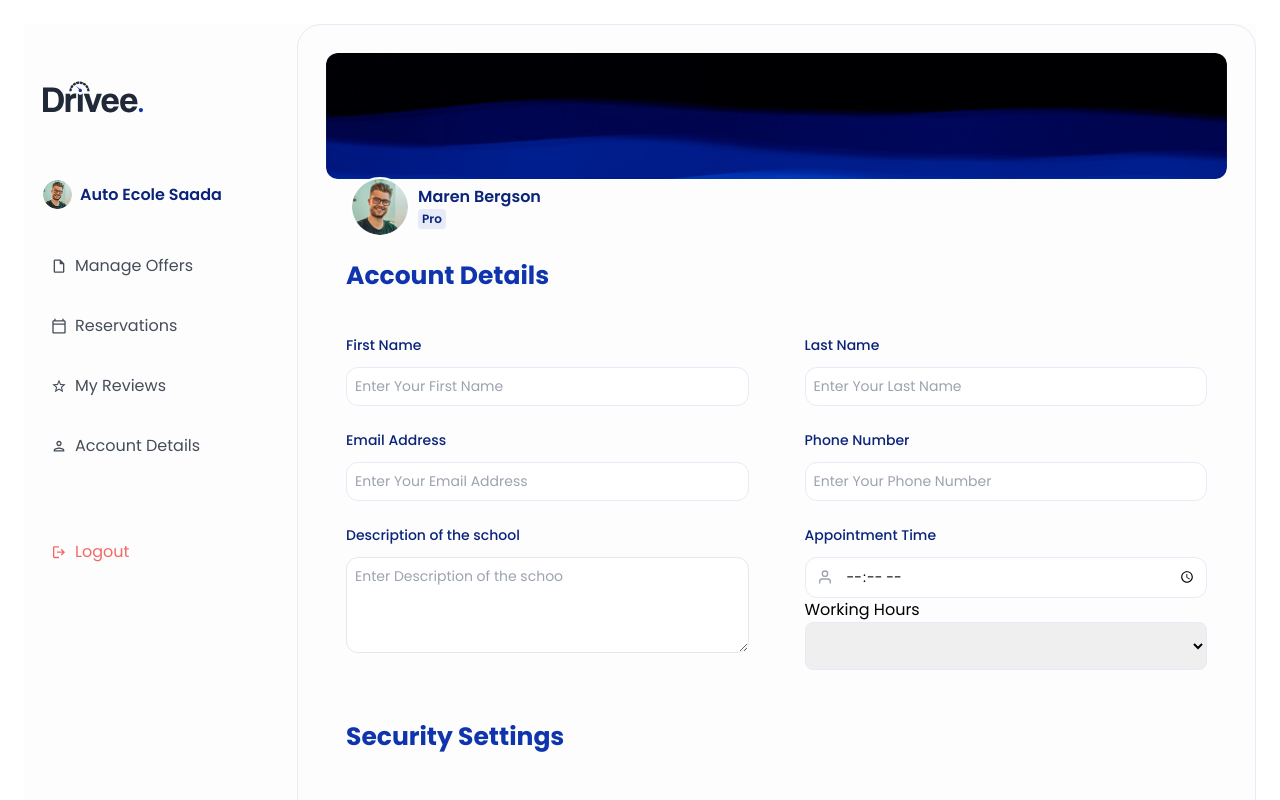
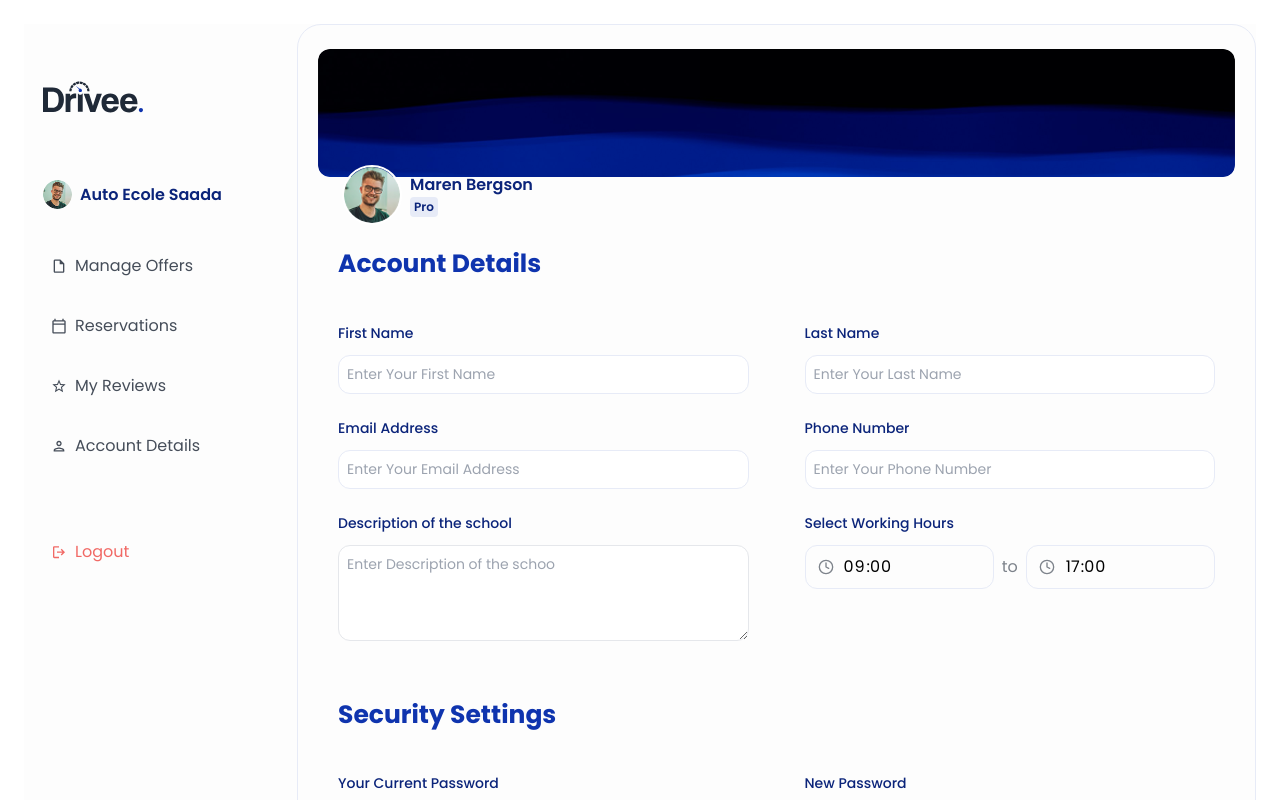
Before and after one commit to WESthhhhh/drivee-frontend, a React (Vite) app: page /school-info in a window 1280 px wide. Shown: the top 800 px of the page. Built offline with nearby package versions, Linux system fonts and the light colour scheme; no server answers.

Commit message:
Added TimeRangeInput component and updated InfoUpdate component to use it

```diff
--- a/package.json
+++ b/package.json
@@ -16,11 +16,14 @@
     "lucide-react": "^0.487.0",
     "prop-types": "^15.8.1",
     "react": "^19.0.0",
+    "react-clock": "^5.1.0",
+    "react-datepicker": "^8.3.0",
     "react-dom": "^19.0.0",
     "react-hook-form": "^7.55.0",
     "react-icons": "^5.5.0",
     "react-router-dom": "^7.3.0",
     "react-spinners": "^0.16.1",
+    "react-time-picker": "^7.0.0",
     "react-toastify": "^11.0.5",
     "swiper": "^11.2.6"
   },
--- a/src/components/UI/formInputs.jsx
+++ b/src/components/UI/formInputs.jsx
@@ -1,5 +1,8 @@
 import React from "react";
-import { FiEye, FiEyeOff, FiLock, FiMail, FiFile, FiUser } from "react-icons/fi";
+import TimePicker from 'react-time-picker';
+import 'react-time-picker/dist/TimePicker.css';
+import 'react-clock/dist/Clock.css';
+import { FiEye, FiEyeOff, FiLock, FiMail, FiFile, FiUser, FiClock } from "react-icons/fi";
 
 export const PrimaryInput = ({
     label,
@@ -12,10 +15,10 @@ export const PrimaryInput = ({
   }) => {
       const getIcon = () => {
           switch(icon) {
-              case 'user': return <FiUser className="w-4 h-4 text-gray-400" />;
-              case 'lock': return <FiLock className="w-4 h-4 text-gray-400" />;
-              case 'mail': return <FiMail className="w-4 h-4 text-gray-400" />;
-              case 'file': return <FiFile className="w-4 h-4 text-gray-400" />;
+              case 'user': return <FiUser className="w-4 h-4 text-inputtext" />;
+              case 'lock': return <FiLock className="w-4 h-4 text-inputtext" />;
+              case 'mail': return <FiMail className="w-4 h-4 text-inputtext" />;
+              case 'file': return <FiFile className="w-4 h-4 text-inputtext" />;
               default: return null;
           }
       };
@@ -62,7 +65,7 @@ export const PasswordInput = ({ label, placeholder, error = null, succes = null,
 
                 {/* <button
                     type="button"
-                    className="absolute inset-y-0 right-0 flex items-center pr-3 text-gray-400 hover:text-gray-600 focus:outline-none"
+                    className="absolute inset-y-0 right-0 flex items-center pr-3 text-inputtext hover:text-gray-600 focus:outline-none"
                     onClick={() => setShowPassword(!showPassword)}
                     aria-label={showPassword ? "Hide password" : "Show password"}
                 >
@@ -114,10 +117,10 @@ export const EmailInput = ({
 export const SecondaryInput = ({ label, placeholder, type = "text", icon = null }) => {
     const getIcon = () => {
         switch(icon) {
-            case 'user': return <FiUser className="w-4 h-4 text-gray-400" />;
-            case 'lock': return <FiLock className="w-4 h-4 text-gray-400" />;
-            case 'mail': return <FiMail className="w-4 h-4 text-gray-400" />;
-            case 'file': return <FiFile className="w-4 h-4 text-gray-400" />;
+            case 'user': return <FiUser className="w-4 h-4 text-inputtext" />;
+            case 'lock': return <FiLock className="w-4 h-4 text-inputtext" />;
+            case 'mail': return <FiMail className="w-4 h-4 text-inputtext" />;
+            case 'file': return <FiFile className="w-4 h-4 text-inputtext" />;
             default: return null;
         }
     };
@@ -144,10 +147,10 @@ export const SecondaryInput = ({ label, placeholder, type = "text", icon = null
 export const DisableInput = ({ label, placeholder, type = "text", icon = null }) => {
     const getIcon = () => {
         switch(icon) {
-            case 'user': return <FiUser className="w-4 h-4 text-gray-400" />;
-            case 'lock': return <FiLock className="w-4 h-4 text-gray-400" />;
-            case 'mail': return <FiMail className="w-4 h-4 text-gray-400" />;
-            case 'file': return <FiFile className="w-4 h-4 text-gray-400" />;
+            case 'user': return <FiUser className="w-4 h-4 text-inputtext" />;
+            case 'lock': return <FiLock className="w-4 h-4 text-inputtext" />;
+            case 'mail': return <FiMail className="w-4 h-4 text-inputtext" />;
+            case 'file': return <FiFile className="w-4 h-4 text-inputtext" />;
             default: return null;
         }
     };
@@ -188,7 +191,7 @@ export const FileInput = ({
         }`}>
           <label htmlFor={id} className="flex items-center cursor-pointer gap-3 w-full">
             <FiFile className={`w-4 h-4 ${
-              error ? 'text-error' : 'text-gray-400'
+              error ? 'text-error' : 'text-inputtext'
             }`} />
             <span className={`text-sm ${
               error ? 'text-error' : 'text-inputtext'
@@ -226,51 +229,68 @@ export const TextArea = ({ label, placeholder }) => {
 };
 
 
-export const TimeInput = ({
+export const TimeRangeInput = ({
   label,
-  placeholder = "HH:MM",
+  fromValue,
+  toValue,
+  onFromChange,
+  onToChange,
   error = null,
-  succes = null,
-  icon = null,
-  ...props
+  success = null,
+  fromPlaceholder = "HH:MM",
+  toPlaceholder = "HH:MM"
 }) => {
-  const getIcon = () => {
-    switch(icon) {
-      case 'user': return <FiUser className="w-4 h-4 text-gray-400" />;
-      case 'lock': return <FiLock className="w-4 h-4 text-gray-400" />;
-      case 'mail': return <FiMail className="w-4 h-4 text-gray-400" />;
-      case 'file': return <FiFile className="w-4 h-4 text-gray-400" />;
-      default: return null;
-    }
-  };
-
   return (
     <div className="">
       <label className="block text-sm font-medium mb-[12px] text-primary">{label}</label>
-      <div className="relative">
-        <input
-          type="time"
-          placeholder={placeholder}
-          className={`w-full p-2 border ${
-            error ? 'border-error' :
-            succes ? 'border-success' : 'border-b50'
-          } rounded-small-md focus:outline-none focus:ring-thin focus:ring-border-b50 focus:border-b75 text-[14px] ${
-            icon ? 'pl-10' : ''
-          } appearance-none`}
-          {...props}
-        />
-        {icon && (
-          <div className="absolute inset-y-0 left-0 flex items-center pl-3 pointer-events-none">
-            {getIcon()}
+      <div className="flex items-center gap-2">
+        {/* From Time Picker */}
+        <div className="relative flex-1">
+          <div className={`flex items-center rounded-small-md ${
+            error ? 'border border-error' :
+            success ? 'border border-success' : 'border border-b50'
+          }`}>
+            <div className="pl-3 text-inputtext">
+              <FiClock className="w-4 h-4" />
+            </div>
+            <TimePicker
+              value={fromValue}
+              onChange={onFromChange}
+              disableClock={true}
+              clearIcon={null}
+              className="[&>div]:border-none outline-none p-2 [&>div]:shadow-none [&>div]:ring-0 [&>div]:outline-none w-full"
+              clockClassName="hidden"
+              format="HH:mm"
+            />
           </div>
-        )}
-        {error && (
-          <p className="text-[13px] text-error">{error}</p>
-        )}
-        {succes && (
-          <p className="text-[13px] text-success">{succes}</p>
-        )}
+        </div>
+
+        <span className="text-inputtext">to</span>
+
+        {/* To Time Picker */}
+        <div className="relative flex-1">
+          <div className={`flex items-center rounded-small-md ${
+            error ? 'border border-error' :
+            success ? 'border border-success' : 'border border-b50'
+          }`}>
+            <div className="pl-3 text-inputtext">
+              <FiClock className="w-4 h-4" />
+            </div>
+            <TimePicker
+              value={toValue}
+              onChange={onToChange}
+              disableClock={true}
+              clearIcon={null}
+              className="[&>div]:border-none p-2 [&>div]:shadow-none [&>div]:ring-0 [&>div]:outline-none w-full"
+              clockClassName="hidden"
+              format="HH:mm"
+            />
+          </div>
+        </div>
       </div>
+
+      {error && <p className="text-[13px] text-error">{error}</p>}
+      {success && <p className="text-[13px] text-success">{success}</p>}
     </div>
   );
 };
--- a/src/components/layouts/profilesLayouts/schoolInfo.jsx
+++ b/src/components/layouts/profilesLayouts/schoolInfo.jsx
@@ -7,7 +7,7 @@ export default function Home() {
   return (
     <div className="flex">
       <SideBar />
-      <div className="border border-stroke rounded-lg flex-1 mt-7.5 p-7.5 space-y-5 mb-12">
+      <div className="border border-stroke rounded-lg flex-1 mt-7.5 p-7 space-y-5 mb-12">
         <Card />
         <InfoUpdate />
       </div>
--- a/src/components/layouts/profilesLayouts/userInfo.jsx
+++ b/src/components/layouts/profilesLayouts/userInfo.jsx
@@ -6,7 +6,7 @@ export default function Home() {
   return (
     <div className="flex">
       <SchoolSidebar />
-      <div className="border border-stroke rounded-large-md flex-1 mt-7.5 p-7 space-y-5 mb-12">
+      <div className="border border-stroke rounded-large-md flex-1 mt-7.5 px-5 py-4 space-y-5 mb-12">
         <Cover />
         <InfoUpdate />
       </div>
--- a/src/components/schoolProfile/Card.jsx
+++ b/src/components/schoolProfile/Card.jsx
@@ -2,11 +2,11 @@ import Picprofile from "../UI/picprofile"
 export default function Card() {
   return (
     <div className="-space-y-4">
-      <div className="relative w-full h-[140px]">
+      <div className="relative w-full h-[140px] top-2">
         <img src="/images/cover.svg" alt="" className="rounded-small-md" />
         {/* <div className="bg-[#F5FBFB] rounded-lg py-2 px-6 absolute right-5 bottom-4 cursor-pointer">Edit Cover</div> */}
     </div>
-      <div className="flex items-center gap-2 pl-6">
+      <div className="flex items-center gap-2 pl-6 relative">
         <div className="relative w-[60px] h-[60px] border-2 border-white rounded-full">
         <img src="/images/of-2.png" alt="Profile" className="w-full h-full object-cover rounded-full"/>
         </div>
--- a/src/components/schoolProfile/InfoUpdate.jsx
+++ b/src/components/schoolProfile/InfoUpdate.jsx
@@ -1,6 +1,19 @@
+import React, { useState } from 'react';
+import Button from "../UI/button"
+import { PrimaryInput, TextArea, PasswordInput, EmailInput, TimeRangeInput } from "../UI/formInputs"
+export default function InfoUpdate() {
+    const [timeRange, setTimeRange] = useState({
+        from: '09:00',
+        to: '17:00'
+      });
 
-import { PrimaryInput, TextArea, PasswordInput, EmailInput, TimeInput } from "../UI/formInputs"
-export default function InfoUpdate() {
+      const handleFromChange = (time) => {
+        setTimeRange(prev => ({ ...prev, from: time }));
+      };
+
+      const handleToChange = (time) => {
+        setTimeRange(prev => ({ ...prev, to: time }));
+      };
   return (
     <form className="space-y-12 px-5">
       <div className="space-y-10">
@@ -41,14 +54,13 @@ export default function InfoUpdate() {
             </div>
 
             <div className="">
-            <TimeInput
-                label="Appointment Time"
-                placeholder="Select time"
-                icon="user" // Optional
-                // error={errors.time ? "Time is required" : null}
+                <TimeRangeInput
+                    label="Select Working Hours"
+                    fromValue={timeRange.from}
+                    toValue={timeRange.to}
+                    onFromChange={handleFromChange}
+                    onToChange={handleToChange}
                 />
-                <label>Working Hours</label>
-                <select  className="w-full border border-stroke rounded-lg h-12 px-6" />
             </div>
         </div>
       </div>
@@ -56,20 +68,26 @@ export default function InfoUpdate() {
         <div className="text-[#0F34AE] text-[25px] font-bold">Security Settings</div>
         <div className="grid grid-cols-2 gap-x-14 gap-y-6">
             <div className="">
-                <label>Password</label>
-                <input type="text" className="w-full border border-stroke rounded-lg h-12 px-6" />
+                <PasswordInput
+                label="Your Current Password"
+                placeholder="Enter Your Current Password"
+                />
             </div>
             <div className="">
-                <label>New password</label>
-                <input type="text" className="w-full border border-stroke rounded-lg h-12 px-6" />
+            <PasswordInput
+                label="New Password"
+                placeholder="Enter Your New Password"
+                />
             </div>
             <div className="">
-                <label>Confirm Password</label>
-                <input type="text" className="w-full border border-stroke rounded-lg h-12 px-6" />
+            <PasswordInput
+                label="Confirm Password"
+                placeholder="Confirm Your New Password"
+                />
             </div>
         </div>
       </div>
-      <button className="bg-[#0B247A] rounded-lg px-6 py-2 text-white ">Save Changes</button>
+      <Button>Save Changes</Button>
     </form>
   )
 }
```
Also changed, not shown: src/index.css (+21 -0 lines), 1 other file (tests, documents, lock files or other folders).
